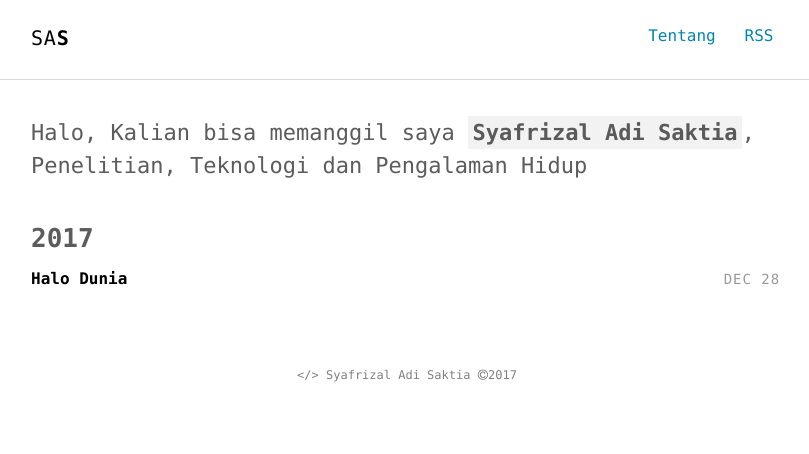
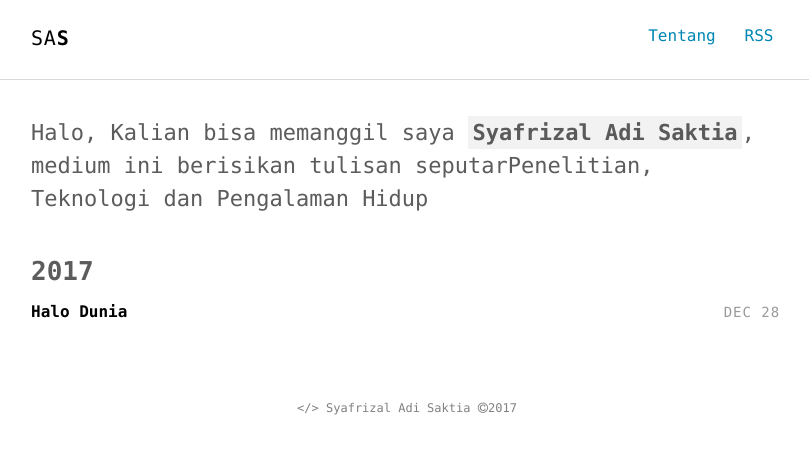
Before and after one commit to syafrizaladi/saktia, a Jekyll site: the page built from index.html, in a window 1280 px wide. Shown: the top 454 px of the page, without its empty margins (233-1042 px from the left). Built offline with Jekyll 4.4.1, drawn with Linux system fonts in a browser that asks for light colours.

Commit message:
Update intro.html

```diff
--- a/_includes/intro.html
+++ b/_includes/intro.html
@@ -1,5 +1,5 @@
 <section class="intro">
   <div class="container">
-    <p class="lead">Halo, Kalian bisa memanggil saya <strong class="author-name" itemprop="name">{{ site.author.name }}</strong></em>, {{ site.author.bio }}</p>
+    <p class="lead">Halo, Kalian bisa memanggil saya <strong class="author-name" itemprop="name">{{ site.author.name }}</strong></em>, medium ini berisikan tulisan seputar{{ site.author.bio }}</p>
   </div>
 </section>
```
